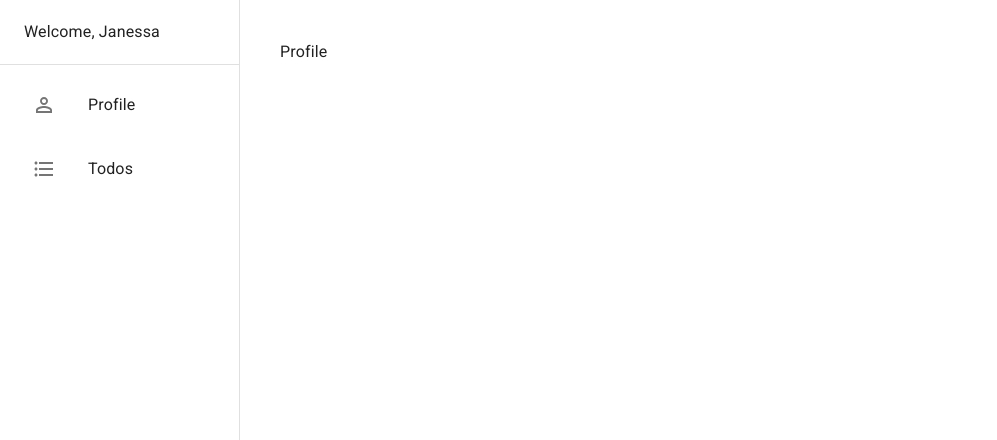
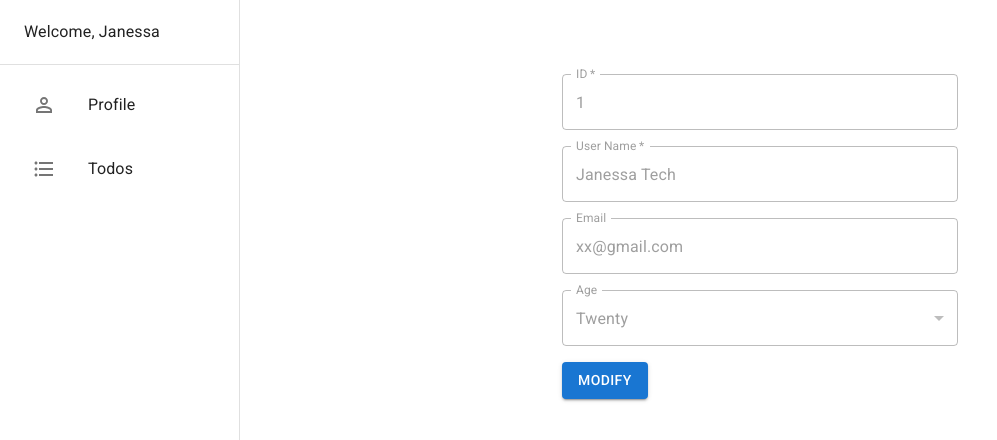
Before and after one commit to JanessaTech/new-to-do-mui, a React (Create React App) app in the folder front-end/to-do/: page /home in a window 1280 px wide. Shown: the top 440 px of the page, without its empty margins (0-997 px from the left). Built offline with nearby package versions, Linux system fonts and the light colour scheme.

Commit message:
update profile page

```diff
--- a/front-end/to-do/src/components/Home.js
+++ b/front-end/to-do/src/components/Home.js
@@ -29,7 +29,7 @@ export default function Home() {
           <Divider />
           <List>
             <ListItem>
-              <ListItemButton component={Link} to='profile'>
+              <ListItemButton component={Link} to='profile' disableRipple>
                 <ListItemIcon>
                   <PersonOutlineOutlinedIcon/>
                 </ListItemIcon>
@@ -37,7 +37,7 @@ export default function Home() {
               </ListItemButton>
             </ListItem>
             <ListItem>
-              <ListItemButton component={Link} to='todo'>
+              <ListItemButton component={Link} to='todo' disableRipple>
                 <ListItemIcon>
                   <FormatListBulletedOutlinedIcon/>
                 </ListItemIcon>
@@ -46,7 +46,7 @@ export default function Home() {
             </ListItem>
           </List>
         </Drawer>
-        <Box sx={{m:5, width:`calc(100% - ${drawerWidth}px)`}}><Outlet /></Box>
+        <Box sx={{m:1, width:`calc(100% - ${drawerWidth}px)`}}><Outlet /></Box>
     </Box>
   );
 }
--- a/front-end/to-do/src/components/Login.js
+++ b/front-end/to-do/src/components/Login.js
@@ -69,7 +69,7 @@ export default function Login() {
                     '& .MuiTextField-root,& .MuiFormControl-root': {
                     mb: 2
                 }
-            }} noValidate>
+            }} noValidate autoComplete='off'>
                 <Box sx={{height:50, mb:2}} color='red'>
                     {errorMsg}
                 </Box>
--- a/front-end/to-do/src/components/Profile.js
+++ b/front-end/to-do/src/components/Profile.js
@@ -1,9 +1,118 @@
 import React from 'react'
+import { Box, Button, Container, CssBaseline, FormControl, InputLabel, MenuItem, Select, TextField } from '@mui/material'
+import { useEffect } from 'react';
 
 export default function Profile() {
+  const [id, setId] = React.useState(1)
+  const [userName, setUserName] = React.useState('Janessa Tech')
+  const [email, setEmail] = React.useState('xx@gmail.com')
+  const [inValidEmail, setInValidEmail] = React.useState(false)
+  const [errorMsg, setErrorMsg] = React.useState('xxx')
+  const [age, setAge] = React.useState(20)
+  const [emailDisabled, setEmailDisabled] = React.useState(true)
+  const [ageDisabled, setAgeDisabled]   = React.useState(true)
+  const [buttonToggle, setButtonToggle] = React.useState(true)
+
+  const handleEmailChange = (e) => {
+    e.preventDefault()
+    setEmail(e.target.value)
+  }
+  const handleAgeChange = (e) => {
+    e.preventDefault()
+    setAge(e.target.value)
+  }
+
+  const validateEmail = () => {
+    const emailRegex = /^[A-Z0-9._%+-]+@[A-Z0-9.-]+\.[A-Z]{2,}$/i;
+    if (email.length > 0 && !emailRegex.test(email)) {
+        setInValidEmail(true);
+        setErrorMsg('Please input valid email')
+    } else {
+        setInValidEmail(false);
+        setErrorMsg('')
+    }
+  }
+  useEffect(() => validateEmail(), [email])
+
+  const handleModification = (e) => {
+    e.preventDefault()
+    console.log(e.target.getAttribute('type'))
+    e.target.setAttribute('type', 'submit')
+    e.target.setAttribute('onClick', null)
+    setEmailDisabled(false)
+    setAgeDisabled(false)
+    setButtonToggle(!buttonToggle)
+  }
+
+  const handleSave = (e) => {
+    e.preventDefault()
+    if (inValidEmail) return
+    setButtonToggle(!buttonToggle)
+    setEmailDisabled(true)
+    setAgeDisabled(true)
+    console.log(`id=${id}, userName=${userName}, email=${email}, age=${age}`)
+  }
+
   return (
-    <div>
-      Profile
-    </div>
+    <Container maxWidth='xs'>
+      <CssBaseline/>
+      <Box component='form' onSubmit={handleSave} sx={{ mt: 0, width:1,
+                    '& .MuiTextField-root,& .MuiFormControl-root': {
+                    mb: 2}
+              }}>
+          <Box sx={{height:50, mb:2}} color='red'>
+                        {errorMsg}
+          </Box>
+          <TextField
+              label='ID'
+              variant="outlined"
+              color='primary'
+              value={id}
+              required
+              fullWidth
+              disabled
+          ></TextField>
+          <TextField
+              label='User Name'
+              variant="outlined"
+              color='primary'
+              value={userName}
+              required
+              fullWidth
+              disabled
+          ></TextField>
+          <TextField
+              label='Email'
+              variant="outlined"
+              color='primary'
+              fullWidth
+              type='email'
+              value={email}
+              error={inValidEmail}
+              disabled={emailDisabled}
+              onChange={handleEmailChange}
+          ></TextField>
+          <FormControl fullWidth disabled={ageDisabled}>
+              <InputLabel id="demo-simple-select-label">Age</InputLabel>
+              <Select
+                  labelId="demo-simple-select-label"
+                  id="demo-simple-select"
+                  value={age}
+                  label="Age"
+                  onChange={handleAgeChange}
+              >
+                  <MenuItem value={20}>Twenty</MenuItem>
+                  <MenuItem value={30}>Thirty</MenuItem>
+                  <MenuItem value={40}>Forty</MenuItem>
+                  <MenuItem value={50}>Fifty</MenuItem>
+              </Select>
+          </FormControl>
+          {buttonToggle ? <Button variant="contained" type="button" onClick={handleModification}>Modify</Button> :<Button variant="contained" type="submit">Save</Button>}
+      </Box>
+
+
+
+
+    </Container>
   )
 }
--- a/front-end/to-do/src/components/Signup.js
+++ b/front-end/to-do/src/components/Signup.js
@@ -1,7 +1,7 @@
 import React from 'react'
 import Box from '@mui/material/Box';
 import TextField from '@mui/material/TextField';
-import { Button, Container, CssBaseline, FormControl, IconButton, InputAdornment, InputLabel, OutlinedInput } from '@mui/material';
+import { Button, Container, CssBaseline, FormControl, IconButton, InputAdornment, InputLabel, MenuItem, OutlinedInput, Select } from '@mui/material';
 import { Visibility, VisibilityOff } from '@mui/icons-material';
 import { useEffect } from 'react';
 
@@ -18,6 +18,7 @@ export default function Signup() {
     const [errorMsg, setErrorMsg] = React.useState('')
     const [inValidEmail, setInValidEmail] = React.useState(false)
     const [email, setEmail] = React.useState('');
+    const [age, setAge] = React.useState(20)
 
     const handleSignup = (e) => {
         e.preventDefault()
@@ -89,6 +90,11 @@ export default function Signup() {
     useEffect(() => validateEmail(), [email])
     useEffect(() => validatePassword(), [password1])
 
+    const handleAgeChange = (e) => {
+        e.preventDefault()
+        setAge(e.target.value)
+    }
+
     return (
         <Container maxWidth='xs'>
             <CssBaseline/>
@@ -156,6 +162,21 @@ export default function Signup() {
                         error={inValidEmail}
                         onChange={handleEmailChange}
                     ></TextField>
+                    <FormControl fullWidth>
+                        <InputLabel id="demo-simple-select-label">Age</InputLabel>
+                        <Select
+                            labelId="demo-simple-select-label"
+                            id="demo-simple-select"
+                            value={age}
+                            label="Age"
+                            onChange={handleAgeChange}
+                        >
+                            <MenuItem value={20}>Twenty</MenuItem>
+                            <MenuItem value={30}>Thirty</MenuItem>
+                            <MenuItem value={40}>Forty</MenuItem>
+                            <MenuItem value={50}>Fifty</MenuItem>
+                        </Select>
+                    </FormControl>
                     <Button variant="contained" type="submit">Signup</Button>
                 </Box>
             </Box>
```
